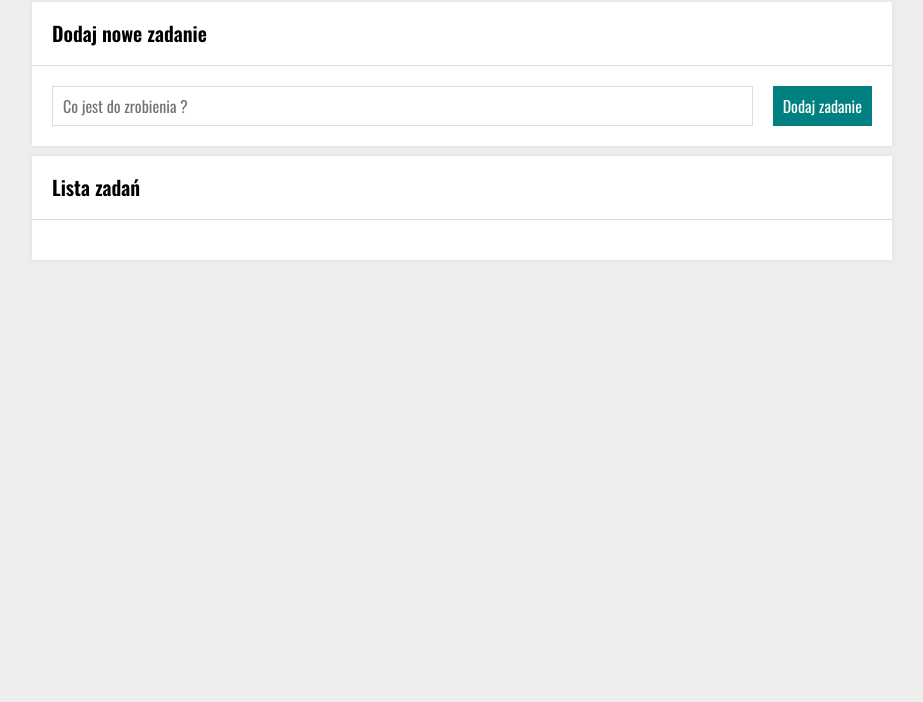
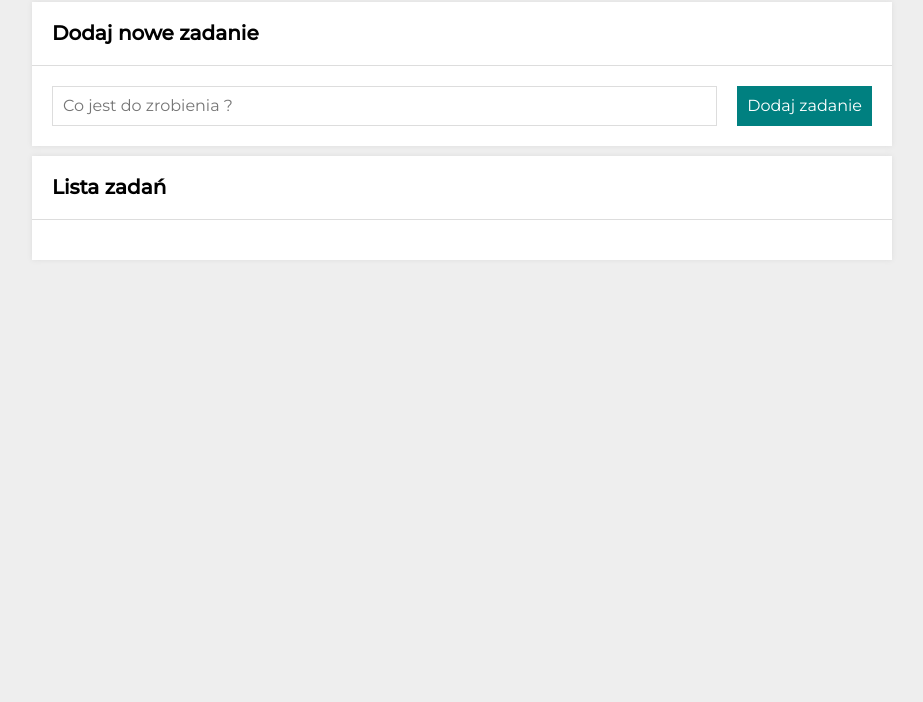
Before and after one commit to BrzozowskiSzymon/toDoList, a plain HTML site: page index.html in a window 1280 px wide. Shown: the part 98-800 px from the top of the page, without its empty margins (178-1101 px from the left). Drawn offline with nearby package versions, Linux system fonts and the light colour scheme.

Commit message:
font changed

```diff
--- a/css/style.css
+++ b/css/style.css
@@ -10,6 +10,5 @@ html {
 
 body {
   background-color: #eee;
-  font-family: 'Dosis', sans-serif;
-  font-family: 'Oswald', sans-serif;
+  font-family: 'Montserrat', sans-serif;
 }
--- a/index.html
+++ b/index.html
@@ -14,10 +14,10 @@
     <link href="css/style.css" rel="stylesheet">
     <link href="css/list.css" rel="stylesheet">
     <link href="css/section.css" rel="stylesheet">
-    <link rel="preconnect" href="https://fonts.googleapis.com">
+
     <link rel="preconnect" href="https://fonts.gstatic.com" crossorigin>
-    <link href="https://fonts.googleapis.com/css2?family=Dosis:wght@500;800&family=Oswald:wght@400;600&display=swap"
-        rel="stylesheet">
+    <link href="https://fonts.googleapis.com/css2?family=Montserrat:wght@400;500&display=swap" rel="stylesheet">
+
     <link rel="stylesheet" href="https://cdnjs.cloudflare.com/ajax/libs/normalize/8.0.1/normalize.min.css"
         integrity="sha512-NhSC1YmyruXifcj/KFRWoC561YpHpc5Jtzgvbuzx5VozKpWvQ+4nXhPdFgmx8xqexRcpAglTj9sIBWINXa8x5w=="
         crossorigin="anonymous" referrerpolicy="no-referrer" />
```
